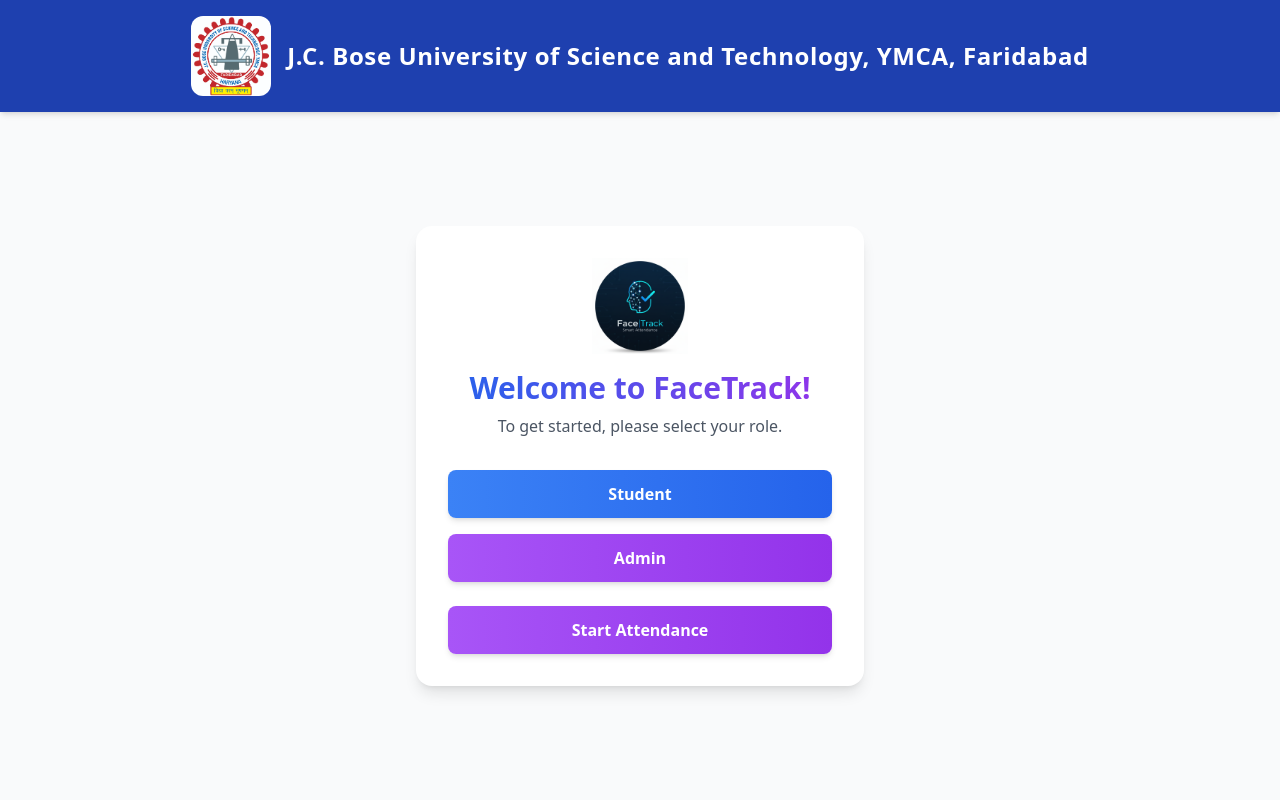
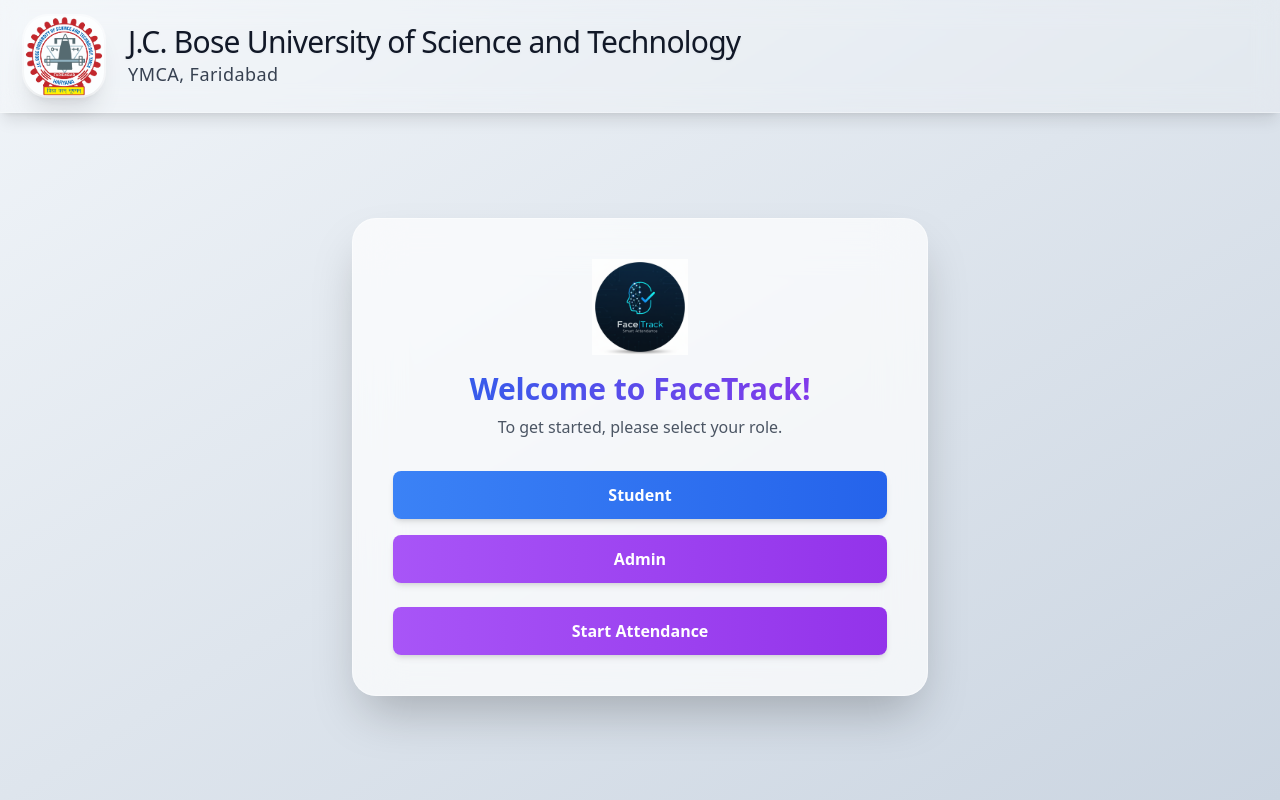
Before and after one commit to annshkumarsingh/FaceTrack, a React (Vite) app in the folder frontend/: page / in a window 1280 px wide. Built offline with nearby package versions, Linux system fonts and the light colour scheme.

Commit message:
Changed default port to 8000 and installed some dependancies.

```diff
--- a/frontend/src/components/LockScreen.jsx
+++ b/frontend/src/components/LockScreen.jsx
@@ -18,7 +18,7 @@
   //Attendance system
   const startAttendance = async () => {
     try {
-      const res = await fetch("http://localhost:5000/start-attendance", {
+      const res = await fetch("http://localhost:8000/start-attendance", {
         method: "POST",
       });
       const data = await res.json();
@@ -142,7 +142,7 @@
         return (
           <AdminRegister
             onRegister={(email, newUser) => {
-              onRegister(email,newUser);
+              onRegister(email, newUser);
               // setRole("Admin");
               // setResetEmail(email);
               // setView("registerSuccess");
@@ -165,23 +165,34 @@
   };
 
   return (
-    <div className="min-h-screen flex flex-col bg-gray-50 dark:bg-gray-900">
-      <header className="bg-blue-800 text-white p-4 flex items-center justify-center shadow-md w-full top-0 z-10">
-        <div className="h-20 w-20 mr-4 rounded-xl bg-white overflow-hidden">
+    <div className="min-h-screen flex flex-col bg-gradient-to-br from-slate-100 to-slate-300 dark:from-gray-900 dark:to-gray-800">
+
+      {/* Header */}
+      <header className="backdrop-blur-md bg-white/20 dark:bg-gray-900/20 border-b border-white/30 dark:border-gray-700/30 shadow-lg sticky top-0 z-20">
+        <div className="container mx-auto flex items-center gap-6 py-4 px-6">
+          <div className="h-20 w-20 rounded-3xl overflow-hidden shadow-xl ring-2 ring-white/50 dark:ring-gray-700 flex-shrink-0">
             <img
-            src="/public/YMCA_Logo.jpg"
+              src="/YMCA_Logo.jpg"
               alt="University Logo"
               className="h-full w-full object-cover"
             />
           </div>
-        <h1 className="text-2xl font-bold tracking-wide">
-          J.C. Bose University of Science and Technology, YMCA, Faridabad
+
+          <div className="flex flex-col text-gray-900 dark:text-white">
+            <h1 className="text-3xl md:text-3xl font-medium tracking-tight drop-shadow-sm">
+              J.C. Bose University of Science and Technology
             </h1>
+            <p className="md:text-lg text-base text-gray-700 dark:text-gray-300 font-normal tracking-wide">
+              YMCA, Faridabad
+            </p>
+          </div>
+        </div>
       </header>
 
-      <main className="flex flex-1 items-center justify-center p-4">
-        <div className="relative bg-white dark:bg-gray-800 p-8 rounded-2xl shadow-lg w-full max-w-md">
-          {renderContent()}
+      {/* Main Content */}
+      <main className="flex flex-1 items-center justify-center px-4 py-14">
+        <div className="relative w-full max-w-xl p-10 rounded-3xl shadow-2xl border border-white/40 dark:border-gray-700/40 bg-white/70 dark:bg-gray-900/60 backdrop-blur-xl">
+          {renderContent && renderContent()}
         </div>
       </main>
     </div>
--- a/frontend/src/views/admin/AdminAnnouncements.jsx
+++ b/frontend/src/views/admin/AdminAnnouncements.jsx
@@ -17,7 +17,7 @@
   const fetchAnnouncements = async () => {
     setLoading(true);
     try {
-      const response = await fetch("http://localhost:5000/announcements");
+      const response = await fetch("http://localhost:8000/announcements");
       const data = await response.json();
       setAnnouncements(data);
     } catch (error) {
@@ -37,7 +37,7 @@
     setPosting(true);
 
     try {
-      const response = await fetch("http://localhost:5000/announcements", {
+      const response = await fetch("http://localhost:8000/announcements", {
         method: "POST",
         headers: {
           "Content-Type": "application/json",
@@ -72,7 +72,7 @@
     }
 
     try {
-      const response = await fetch(`http://localhost:5000/announcements/${id}`, {
+      const response = await fetch(`http:///announcements/${id}`, {
         method: "DELETE",
       });
 
--- a/frontend/src/views/admin/AdminManageSchedule.jsx
+++ b/frontend/src/views/admin/AdminManageSchedule.jsx
@@ -20,7 +20,7 @@
   const fetchSchedule = async () => {
     setLoading(true);
     try {
-      const response = await fetch("http://localhost:5000/schedule");
+      const response = await fetch("http://localhost:8000/schedule");
       const data = await response.json();
       setSchedule(data);
     } catch (error) {
@@ -43,7 +43,7 @@
     formData.append("file", file);
 
     try {
-      const response = await fetch("http://localhost:5000/upload-schedule", {
+      const response = await fetch("http://localhost:8000/upload-schedule", {
         method: "POST",
         body: formData,
       });
@@ -76,7 +76,7 @@
     if (!confirm("Are you sure you want to delete all schedules?")) return;
 
     try {
-      const response = await fetch("http://localhost:5000/schedule", {
+      const response = await fetch("http://localhost:8000/schedule", {
         method: "DELETE",
       });
 
--- a/frontend/src/views/student/StudentProfile.jsx
+++ b/frontend/src/views/student/StudentProfile.jsx
@@ -1,8 +1,18 @@
-import React, { useState } from "react"
+import React, { useState, useEffect } from "react"
 
 export default function StudentProfile({ user, onLogout }) {
   const [editing, setEditing] = useState(false)
-  const [profile, setProfile] = useState(user.profile)
+  const [profile, setProfile] = useState(user)
+
+  useEffect(() => {
+    fetch(`http://localhost:8000/profile/id/${user.id}`)
+      .then((res) => res.json())
+      .then((data) => {
+        setProfile(data)
+        localStorage.setItem("user", JSON.stringify(data))
+      })
+      .catch((err) => console.log(err))
+  }, [user.id])
 
   const handleChange = (e) => {
     const { name, value } = e.target
@@ -24,7 +34,7 @@
       <div className="bg-white dark:bg-gray-800 shadow rounded-lg p-6 flex flex-col md:flex-row gap-6">
         <div className="flex-shrink-0">
           <img
-            src={profile.imageUrl}
+            src={profile.profile_pic}
             alt={profile.name}
             className="h-32 w-32 rounded-full border object-cover"
           />
@@ -35,7 +45,7 @@
             <strong>Name:</strong> {profile.name}
           </p>
           <p>
-            <strong>Roll No:</strong> {profile.rollNo}
+            <strong>Roll No:</strong> {profile.roll_number}
           </p>
           <p>
             <strong>Course:</strong> {profile.course}
```
Also changed, not shown: 1 other file (tests, documents, lock files or other folders). Lines whose indentation alone changed are shown as unchanged.
